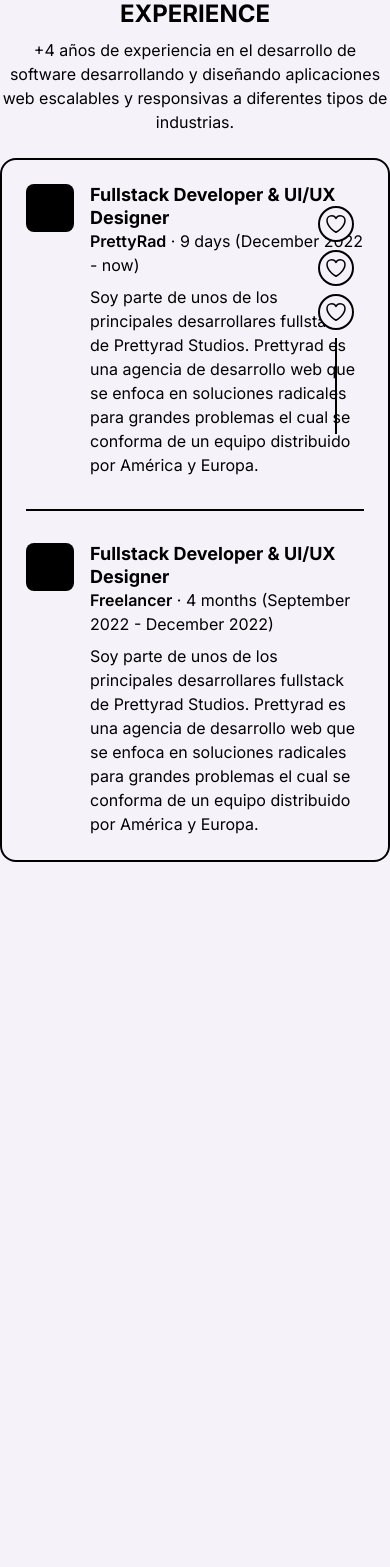
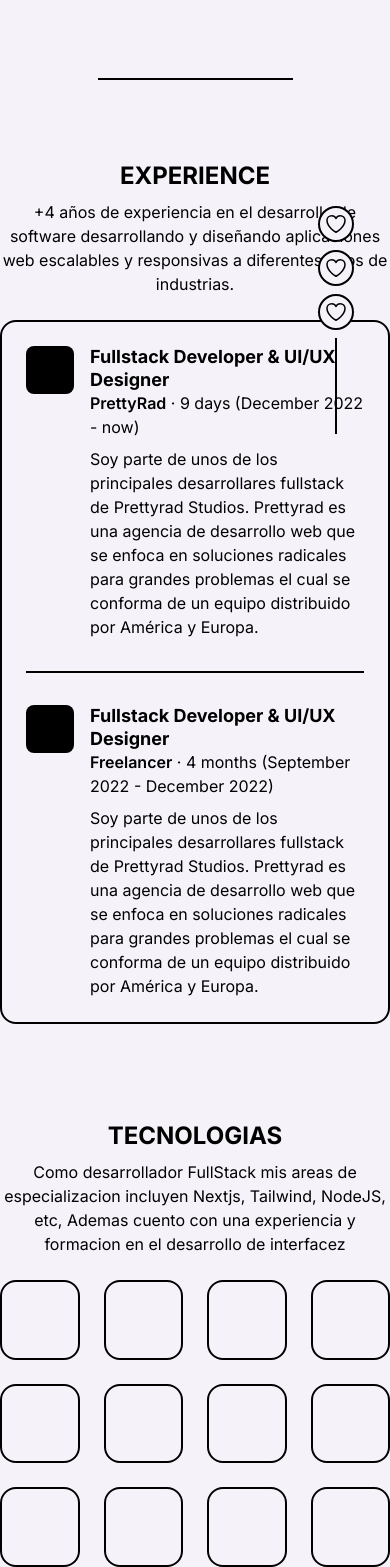
Before and after one commit to DiegoCadavid/diegocadavid-nextjs, a Next.js app: page / in a window 390 px wide. Shown: the part 410-1977 px from the top of the page. Before the commit the page ends 1272 px from the top, so only its background shows below. Built offline with nearby package versions, Linux system fonts and the light colour scheme.

Commit message:
feat: somethings changes

```diff
--- a/components/pages/home/homeExperience/HomeExperience.tsx
+++ b/components/pages/home/homeExperience/HomeExperience.tsx
@@ -4,9 +4,9 @@ interface Props {}
 
 const HomeExperience = ({}: Props) => {
   return (
-    <div>
+    <div className="container flex flex-col items-center">
       <h1 className="text-center heading-1">Experience</h1>
-      <p className="max-w-2xl mx-auto mt-2 text-center ">
+      <p className="max-w-2xl mt-2 text-center ">
         +4 años de experiencia en el desarrollo de software desarrollando y
         diseñando aplicaciones web escalables y responsivas a diferentes tipos
         de industrias.
--- /dev/null
+++ b/components/pages/home/homeTecnologies/HomeTecContainer.tsx
@@ -0,0 +1,13 @@
+import HomeTecItem from "./HomeTecItem";
+
+interface Props {}
+
+const HomeTecContainer = ({}: Props) => {
+  return (
+    <div className="grid w-full max-w-5xl gap-6 mt-6 grid-cols-tecnologies-mobile md:grid-cols-tecnologies">
+      {[...new Array(12).fill("xd")].map(() => <HomeTecItem />)}
+    </div>
+  );
+};
+
+export default HomeTecContainer;
--- /dev/null
+++ b/components/pages/home/homeTecnologies/HomeTecItem.tsx
@@ -0,0 +1,9 @@
+interface Props {}
+
+const HomeTecItem = ({}: Props) => {
+  return (
+    <div className="w-full border-2 border-black aspect-square rounded-2xl"></div>
+  );
+};
+
+export default HomeTecItem;
--- /dev/null
+++ b/components/pages/home/homeTecnologies/HomeTecnologies.tsx
@@ -0,0 +1,20 @@
+import HomeTecContainer from "./HomeTecContainer";
+
+interface Props {}
+
+const HomeTecnologies = ({}: Props) => {
+  return (
+    <div className="container flex flex-col items-center mt-24">
+      <h2 className="text-center heading-1">Tecnologias</h2>
+      <p className="max-w-2xl mt-2 text-center ">
+        Como desarrollador FullStack mis areas de especializacion incluyen
+        Nextjs, Tailwind, NodeJS, etc, Ademas cuento con una experiencia y
+        formacion en el desarrollo de interfacez
+      </p>
+
+      <HomeTecContainer />
+    </div>
+  );
+};
+
+export default HomeTecnologies;
--- a/pages/index.tsx
+++ b/pages/index.tsx
@@ -1,6 +1,7 @@
 import Layout from "../components/layout/Layout";
 import HomeExperience from "../components/pages/home/homeExperience/HomeExperience";
 import HomeHero from "../components/pages/home/homeHero/HomeHero";
+import HomeTecnologies from "../components/pages/home/homeTecnologies/HomeTecnologies";
 
 interface Props {}
 
@@ -8,7 +9,10 @@ const Index = ({}: Props) => {
   return (
     <Layout>
       <HomeHero />
+      <div className="mx-auto my-20 h-0.5 w-1/2 bg-black lg:hidden" />
       <HomeExperience />
+      <HomeTecnologies />
+
     </Layout>
   );
 };
--- a/tailwind.config.js
+++ b/tailwind.config.js
@@ -36,6 +36,10 @@ module.exports = {
       minHeight: {
         view: "calc(100vh - 72px)"
 
+      },
+      gridTemplateColumns: {
+        "tecnologies" : "repeat(8, minmax(0, 1fr))",
+        "tecnologies-mobile" : "repeat(4, minmax(0, 1fr))"
       }
     },
     container: {
```
